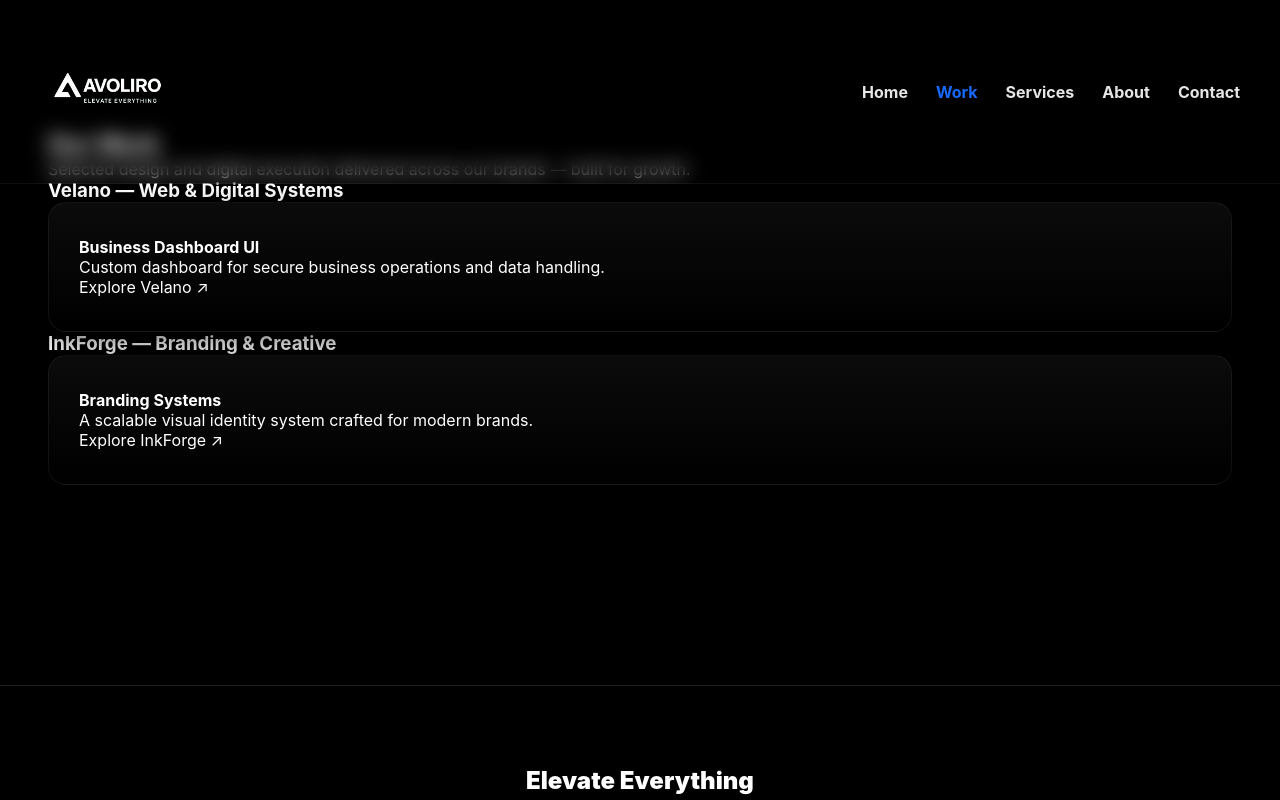
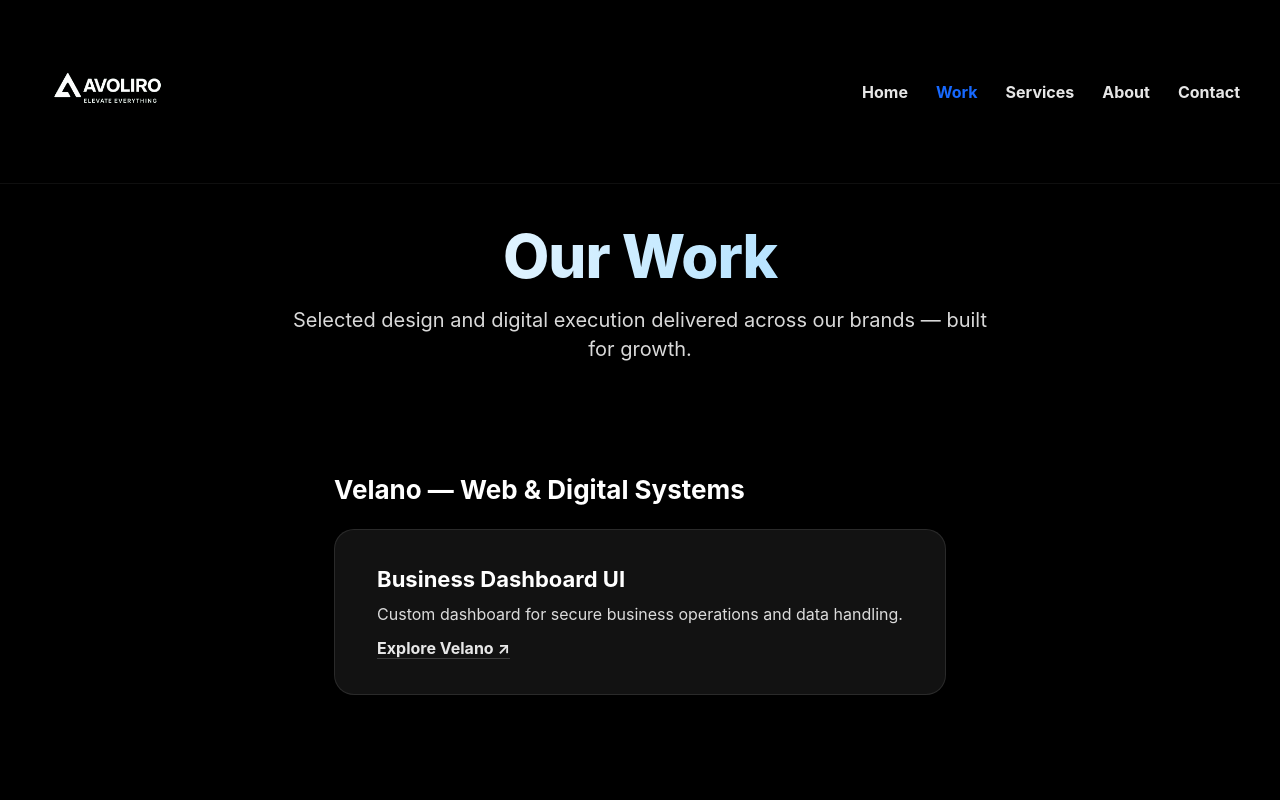
Before and after one commit to FABgaming-lol/AVOLIRO, a React (Vite) app: page /work in a window 1280 px wide. Shown: the top 800 px of the page. Built offline with nearby package versions, Linux system fonts and the light colour scheme.

Commit message:
Update global.css

```diff
--- a/src/styles/global.css
+++ b/src/styles/global.css
@@ -938,3 +938,93 @@ main, .page-shell, .section-block, .section-header {
     padding-top: 110px;
   }
 }
+
+/* ============================= */
+/* PREMIUM WORK PAGE             */
+/* ============================= */
+
+.work-page {
+  padding-top: 130px;
+  display: flex;
+  flex-direction: column;
+  gap: 110px;
+}
+
+.work-hero {
+  text-align: center;
+  max-width: 820px;
+  margin: 0 auto;
+}
+
+.work-title {
+  font-size: 60px;
+  font-weight: 800;
+  letter-spacing: -1px;
+  background: linear-gradient(92deg, #fff, #98d8ff);
+  -webkit-background-clip: text;
+  color: transparent;
+  margin-bottom: 14px;
+}
+
+.work-sub {
+  font-size: 20px;
+  max-width: 700px;
+  margin: 0 auto;
+  opacity: 0.85;
+  line-height: 1.45;
+}
+
+.work-section {
+  max-width: 1000px;
+  margin: 0 auto;
+}
+
+.work-cat {
+  font-size: 26px;
+  font-weight: 700;
+  margin-bottom: 24px;
+}
+
+.work-list {
+  display: flex;
+  flex-direction: column;
+  gap: 32px;
+}
+
+.work-card {
+  background: rgba(255,255,255,0.07);
+  border: 1px solid rgba(255,255,255,0.1);
+  padding: 36px 42px;
+  border-radius: 20px;
+  transition: 0.3s ease;
+  backdrop-filter: blur(12px);
+}
+
+.work-card:hover {
+  border-color: rgba(90,160,255,0.5);
+  box-shadow: 0px 0px 22px rgba(90,160,255,0.25);
+  transform: translateY(-6px);
+}
+
+.work-name {
+  font-size: 22px;
+  font-weight: 700;
+  margin-bottom: 10px;
+}
+
+.work-body {
+  opacity: 0.85;
+  line-height: 1.5;
+  margin-bottom: 12px;
+}
+
+.work-link {
+  font-weight: 700;
+  opacity: 0.9;
+  border-bottom: 1px solid rgba(255,255,255,0.2);
+  width: fit-content;
+}
+
+.work-link:hover {
+  opacity: 1;
+}
```
